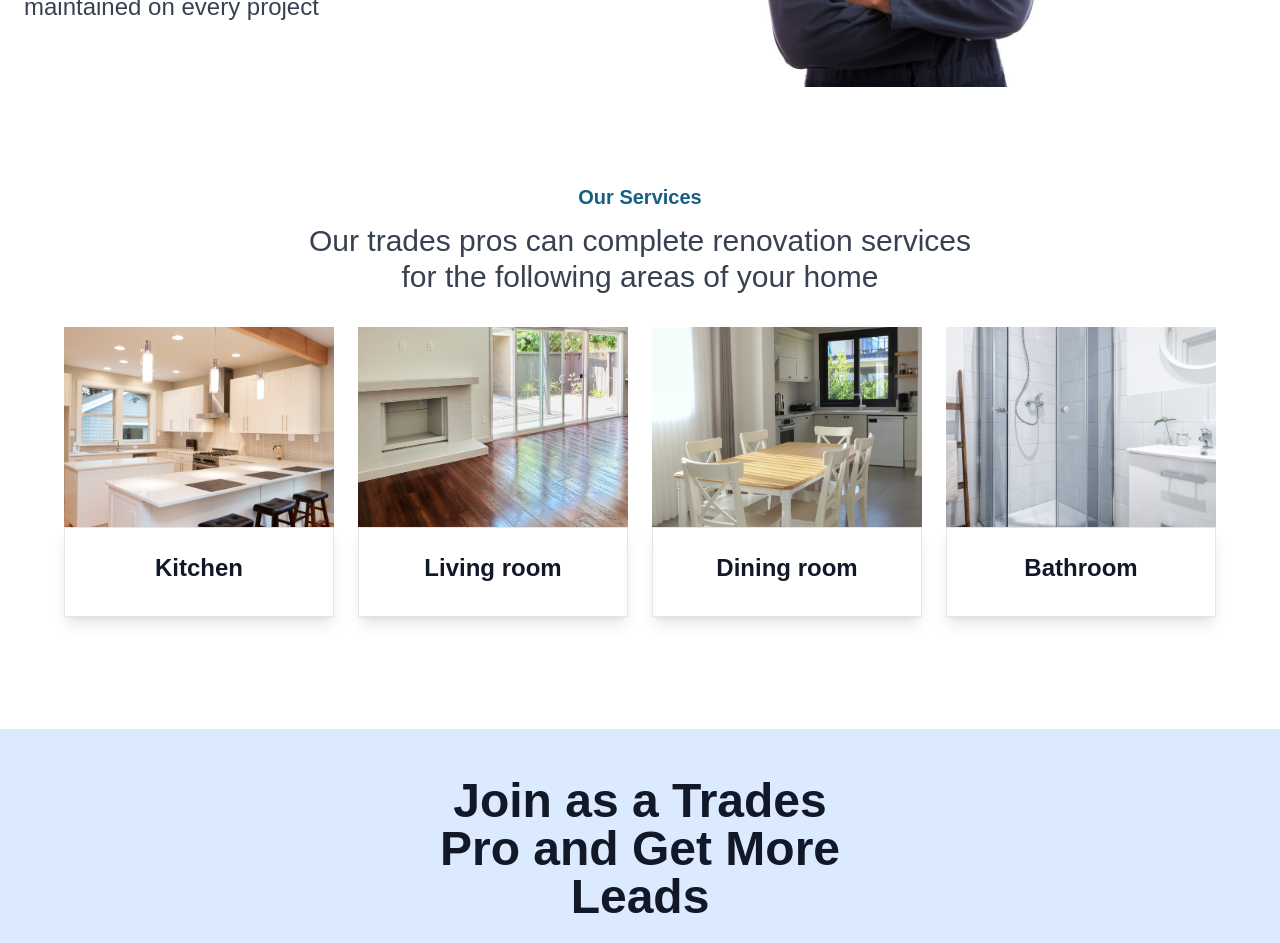
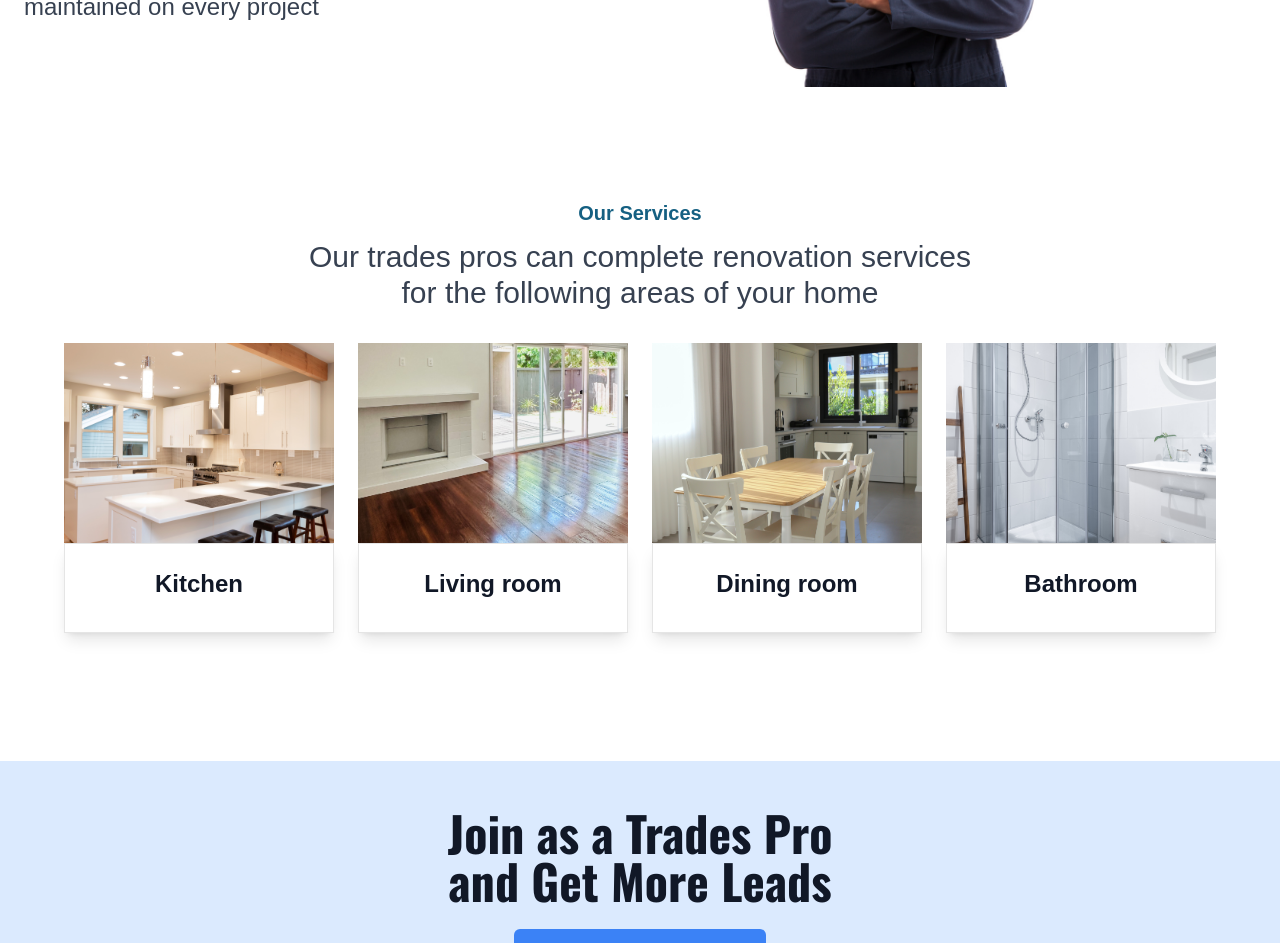
Before and after one commit to icchub-inflw/icchub-frontend, a Next.js app: page / in a window 1280 px wide. Shown: the part 3920-4863 px from the top of the page. Built offline with nearby package versions, Linux system fonts and the light colour scheme; a web font is replaced by a local one.

Commit message:
small updated

```diff
--- a/src/app/layout.tsx
+++ b/src/app/layout.tsx
@@ -25,7 +25,7 @@ const bai_jamjuree = Bai_Jamjuree({
 });
 
 export const metadata: Metadata = {
-  title: "Create Next App",
+  title: "ICHub.ai | inflw",
   description: "Generated by create next app",
 };
 
--- a/src/components/sections/join.tsx
+++ b/src/components/sections/join.tsx
@@ -33,7 +33,7 @@ export default function ContractorDetailsBanner() {
       id={"details-for-contractors"}
       className="flex flex-col items-center py-12 px-6 bg-blue-100 w-full mt-16 scroll-mt-24"
     >
-      <h2 className="text-5xl font-bold text-gray-900 mb-6 text-center font-heading2 md:w-1/3">
+      <h2 className="text-5xl font-bold text-gray-900 mb-6 text-center font-heading md:w-1/3">
         Join as a Trades Pro and Get More Leads
       </h2>
       <Link
--- a/src/components/sections/services.tsx
+++ b/src/components/sections/services.tsx
@@ -47,7 +47,7 @@ export default function ServicesBanner() {
   return (
     <section
       id={"services"}
-      className="flex flex-col items-center py-12 px-6 w-full scroll-mt-24"
+      className="flex flex-col items-center py-16 px-6 w-full scroll-mt-24"
     >
       <h2 className="text-xl font-bold text-[#156082] font-heading2 mb-3 text-center">
         Our Services
```
